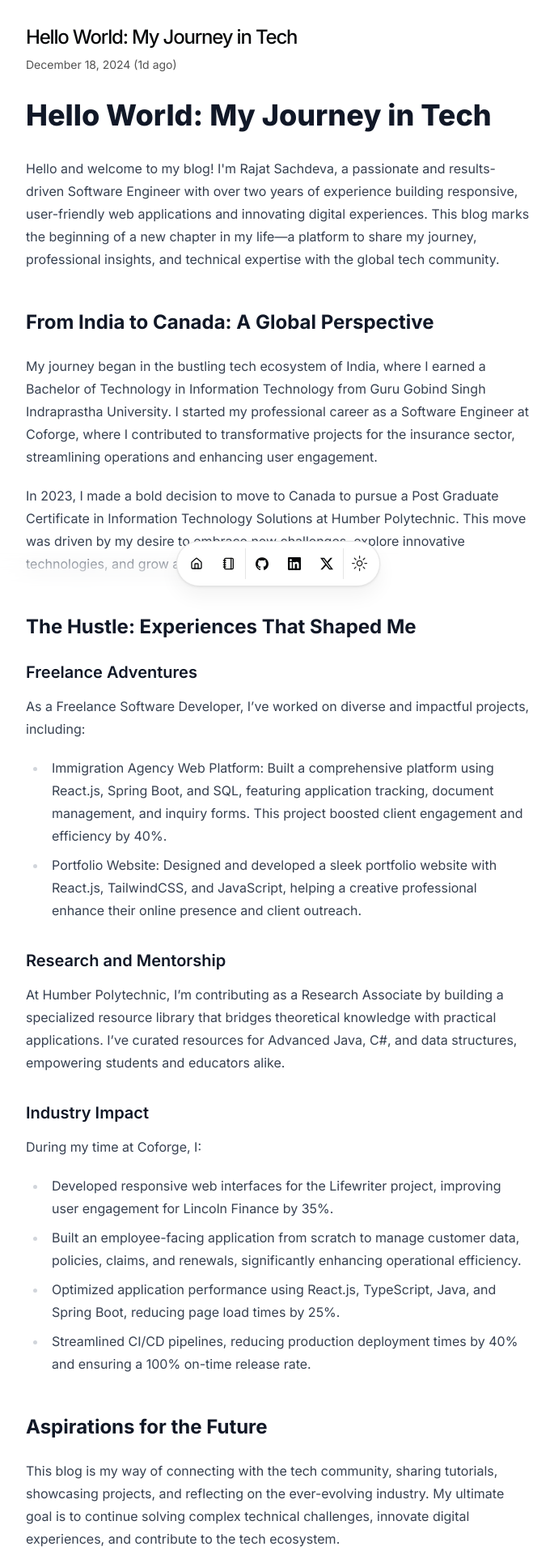
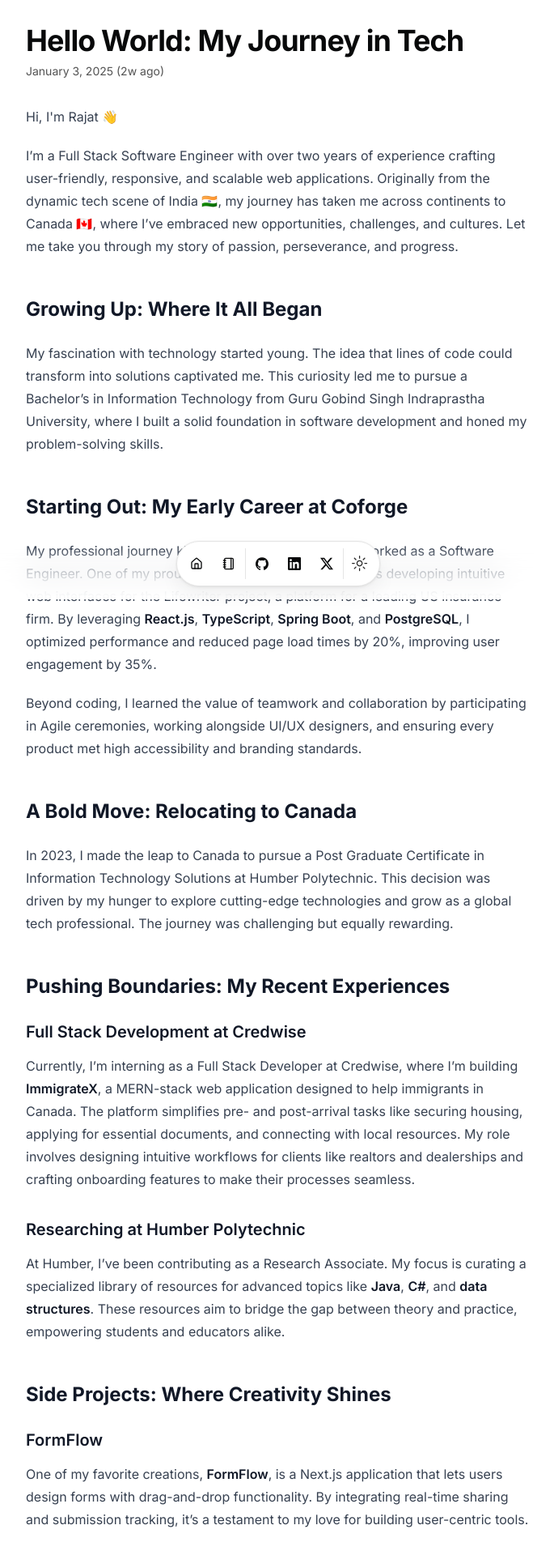
Before and after one commit to rajatsachdeva31/rajatsachdeva31.github.io, a Next.js app: page /blog/hello-world in a window 1280 px wide. Shown: the part 60-1980 px from the top of the page at 81% size, without its empty margins (296-981 px from the left). Built offline with nearby package versions, Linux system fonts and the light colour scheme.

Commit message:
profile update and ui changes

```diff
--- a/content/hello-world.mdx
+++ b/content/hello-world.mdx
@@ -1,45 +1,65 @@
 ---
 title: "Hello World: My Journey in Tech"
-publishedAt: "2024-12-18"
+publishedAt: "2025-01-03"
 summary: "A personal introduction to my journey from India to Canada, my professional experiences, and my aspirations for connecting with the tech community."
 ---
 
-# Hello World: My Journey in Tech
+Hi, I'm Rajat 👋
 
-Hello and welcome to my blog! I'm Rajat Sachdeva, a passionate and results-driven Software Engineer with over two years of experience building responsive, user-friendly web applications and innovating digital experiences. This blog marks the beginning of a new chapter in my life—a platform to share my journey, professional insights, and technical expertise with the global tech community.
+I’m a Full Stack Software Engineer with over two years of experience crafting user-friendly, responsive, and scalable web applications. Originally from the dynamic tech scene of India 🇮🇳, my journey has taken me across continents to Canada 🇨🇦, where I’ve embraced new opportunities, challenges, and cultures. Let me take you through my story of passion, perseverance, and progress.
 
-## From India to Canada: A Global Perspective
+## Growing Up: Where It All Began
 
-My journey began in the bustling tech ecosystem of India, where I earned a Bachelor of Technology in Information Technology from Guru Gobind Singh Indraprastha University. I started my professional career as a Software Engineer at Coforge, where I contributed to transformative projects for the insurance sector, streamlining operations and enhancing user engagement.
+My fascination with technology started young. The idea that lines of code could transform into solutions captivated me. This curiosity led me to pursue a Bachelor’s in Information Technology from Guru Gobind Singh Indraprastha University, where I built a solid foundation in software development and honed my problem-solving skills.
 
-In 2023, I made a bold decision to move to Canada to pursue a Post Graduate Certificate in Information Technology Solutions at Humber Polytechnic. This move was driven by my desire to embrace new challenges, explore innovative technologies, and grow as a global tech professional.
+## Starting Out: My Early Career at Coforge
 
-## The Hustle: Experiences That Shaped Me
+My professional journey kicked off at Coforge, where I worked as a Software Engineer. One of my proudest accomplishments there was developing intuitive web interfaces for the Lifewriter project, a platform for a leading US insurance firm. By leveraging **React.js**, **TypeScript**, **Spring Boot**, and **PostgreSQL**, I optimized performance and reduced page load times by 20%, improving user engagement by 35%.
 
-### Freelance Adventures
+Beyond coding, I learned the value of teamwork and collaboration by participating in Agile ceremonies, working alongside UI/UX designers, and ensuring every product met high accessibility and branding standards.
 
-As a Freelance Software Developer, I’ve worked on diverse and impactful projects, including:
+## A Bold Move: Relocating to Canada
 
-- Immigration Agency Web Platform: Built a comprehensive platform using React.js, Spring Boot, and SQL, featuring application tracking, document management, and inquiry forms. This project boosted client engagement and efficiency by 40%.
-- Portfolio Website: Designed and developed a sleek portfolio website with React.js, TailwindCSS, and JavaScript, helping a creative professional enhance their online presence and client outreach.
+In 2023, I made the leap to Canada to pursue a Post Graduate Certificate in Information Technology Solutions at Humber Polytechnic. This decision was driven by my hunger to explore cutting-edge technologies and grow as a global tech professional. The journey was challenging but equally rewarding.
 
-### Research and Mentorship
+## Pushing Boundaries: My Recent Experiences
 
-At Humber Polytechnic, I’m contributing as a Research Associate by building a specialized resource library that bridges theoretical knowledge with practical applications. I’ve curated resources for Advanced Java, C#, and data structures, empowering students and educators alike.
+### Full Stack Development at Credwise
 
-### Industry Impact
+Currently, I’m interning as a Full Stack Developer at Credwise, where I’m building **ImmigrateX**, a MERN-stack web application designed to help immigrants in Canada. The platform simplifies pre- and post-arrival tasks like securing housing, applying for essential documents, and connecting with local resources. My role involves designing intuitive workflows for clients like realtors and dealerships and crafting onboarding features to make their processes seamless.
 
-During my time at Coforge, I:
+### Researching at Humber Polytechnic
 
-- Developed responsive web interfaces for the Lifewriter project, improving user engagement for Lincoln Finance by 35%.
-- Built an employee-facing application from scratch to manage customer data, policies, claims, and renewals, significantly enhancing operational efficiency.
-- Optimized application performance using React.js, TypeScript, Java, and Spring Boot, reducing page load times by 25%.
-- Streamlined CI/CD pipelines, reducing production deployment times by 40% and ensuring a 100% on-time release rate.
+At Humber, I’ve been contributing as a Research Associate. My focus is curating a specialized library of resources for advanced topics like **Java**, **C#**, and **data structures**. These resources aim to bridge the gap between theory and practice, empowering students and educators alike.
 
-## Aspirations for the Future
+## Side Projects: Where Creativity Shines
 
-This blog is my way of connecting with the tech community, sharing tutorials, showcasing projects, and reflecting on the ever-evolving industry. My ultimate goal is to continue solving complex technical challenges, innovate digital experiences, and contribute to the tech ecosystem.
+### FormFlow
 
-Stay tuned for more stories, code snippets, and insights. Let’s grow and learn as a community!
+One of my favorite creations, **FormFlow**, is a Next.js application that lets users design forms with drag-and-drop functionality. By integrating real-time sharing and submission tracking, it’s a testament to my love for building user-centric tools.
 
-Feel free to connect with me on [linkedin](https://www.linkedin.com/in/r-sachdeva3105/) or [email](mailto:r.sachdeva3105@gmail.com). Let’s grow and learn as a community!
+### RetailEase
+
+Another highlight is **RetailEase**, a full-stack retail management system I built using **React.js** and **Spring Boot**. By automating inventory updates and streamlining checkout processes, this project reduced manual errors by 50% and boosted efficiency.
+
+## Hackathons: Where Innovation Meets Collaboration
+
+Hackathons have been some of the most exciting and transformative experiences in my journey. They’ve shown me how creativity, teamwork, and adrenaline can spark incredible innovation.
+
+### Matera Fintech Ideathon
+
+In November 2024, I participated in the **Matera Fintech Ideathon**, where my team developed an AI-powered fraud detection solution. The project focused on detecting fake QR codes, assessing risk scores, and notifying merchants of potential threats. After two days of intense brainstorming and coding, we secured a spot among the top 6 finalists. It was a proud moment and a testament to the power of collaboration.
+
+### AWS DeepRacer 2024 Competition
+
+The **AWS DeepRacer Competition** at Humber College was another unforgettable event. Leading a team of four, I designed and implemented a deep learning model for autonomous racing. Optimizing reinforcement learning algorithms to navigate the track effectively, we clinched 3rd place. The thrill of seeing our car race successfully was unmatched.
+
+### Bell Geekfest Hackathon
+
+In September 2023, I joined the **Bell Geekfest Hackathon**, where our team tackled online privacy and security by creating an application to detect malicious URLs. The experience pushed me to think critically about cybersecurity challenges and innovate practical solutions. Presenting our work to industry leaders and receiving valuable mentorship was incredibly rewarding.
+
+## Looking Ahead: A Vision for Innovation
+
+This blog is more than a platform to share my journey; it’s a way to connect, learn, and collaborate with the global tech community. I’m passionate about solving complex challenges, driving innovation, and contributing to meaningful projects.
+
+Let’s grow together! Feel free to connect with me on [LinkedIn](https://www.linkedin.com/in/rajatsachdeva31/) or reach out via [email](mailto:r.sachdeva3105@gmail.com).
--- a/src/app/blog/[slug]/page.tsx
+++ b/src/app/blog/[slug]/page.tsx
@@ -85,7 +85,7 @@
         }}
       />
       <BlurFade delay={BLUR_FADE_DELAY}>
-        <h1 className="title font-medium text-2xl tracking-tighter max-w-[650px]">
+        <h1 className="title font-bold text-4xl tracking-tight max-w-[650px]">
           {post.metadata.title}
         </h1>
       </BlurFade>
--- a/src/app/page.tsx
+++ b/src/app/page.tsx
@@ -44,7 +44,7 @@
           <h2 className="text-xl font-bold">About</h2>
         </BlurFade>
         <BlurFade delay={BLUR_FADE_DELAY * 4}>
-          <Markdown className="prose max-w-full text-pretty font-sans text-sm text-muted-foreground dark:prose-invert">
+          <Markdown className="prose max-w-full text-pretty font-sans text-md text-muted-foreground dark:prose-invert">
             {DATA.summary}
           </Markdown>
         </BlurFade>
@@ -144,7 +144,7 @@
                   dates={project.dates}
                   tags={project.technologies}
                   image={project.image}
-                  video={project.video}
+                  // video={project.video}
                   links={project.links}
                 />
               </BlurFade>
--- a/src/components/project-card.tsx
+++ b/src/components/project-card.tsx
@@ -102,7 +102,10 @@
           <div className="flex flex-row flex-wrap items-start gap-1">
             {links?.map((link, idx) => (
               <Link href={link?.href} key={idx} target="_blank">
-                <Badge key={idx} className="flex gap-2 px-2 py-1 text-[10px]">
+                <Badge
+                  key={idx}
+                  className="flex gap-2 px-2 py-1 text-[10px] cursor-pointer"
+                >
                   {link.icon}
                   {link.type}
                 </Badge>
--- a/src/components/resume-card.tsx
+++ b/src/components/resume-card.tsx
@@ -39,13 +39,13 @@
   };
 
   return (
-    <Link
-      href={href || "#"}
-      className="block cursor-pointer"
-      onClick={handleClick}
-    >
     <Card className="flex">
       <div className="flex-none">
+        <Link
+          className="block cursor-pointer"
+          target="_blank"
+          href={href || "#"}
+        >
           <Avatar className="border size-12 m-auto bg-muted-background dark:bg-foreground">
             <AvatarImage
               src={logoUrl}
@@ -54,8 +54,15 @@
             />
             <AvatarFallback>{altText[0]}</AvatarFallback>
           </Avatar>
+        </Link>
       </div>
+
       <div className="flex-grow ml-4 items-center flex-col group">
+        <Link
+          href={"/"}
+          className="cursor-pointer"
+          onClick={handleClick}
+        >
           <CardHeader>
             <div className="flex items-center justify-between gap-x-2 text-base">
               <h3 className="inline-flex items-center justify-center font-semibold leading-none text-xs sm:text-sm">
@@ -103,8 +110,8 @@
               {description}
             </motion.div>
           )}
+        </Link>
       </div>
     </Card>
-    </Link>
   );
 };
--- a/src/data/resume.tsx
+++ b/src/data/resume.tsx
@@ -43,7 +43,7 @@
   description:
     "Full Stack Software Engineer | AWS & Azure Certified | React.js | Next.js | Node.js | Python | Frontend Specialist",
   summary:
-    "As a detail-oriented and passionate Full Stack Software Engineer with over 2 years of hands-on experience in the IT industry, I specialize in frontend development and creating user-centric, responsive web applications. My experience spans across multiple frameworks and languages, including JavaScript, React.js, Angular, Node.js, Python, AWS, and SQL, enabling me to deliver scalable solutions for business needs. I aspire to build a career in IT, and eventually create innovative SaaS businesses.",
+    "Hey there! I'm Rajat, a Full Stack Software Engineer based in Canada with 2+ years of experience crafting clean, responsive, and user-friendly web applications. 🚀 I specialize in frontend magic with frameworks like React, Next, Angular and love building seamless, scalable solutions using JavaScript, Typescript, Node, AWS, and SQL. 💻 Let's connect and create something awesome! ✨",
   avatarUrl: "/me.png",
   skills: [
     "React.js",
@@ -104,6 +104,18 @@
 
   work: [
     {
+      company: "Credwise",
+      href: "https://credwise.ca/",
+      badges: [],
+      location: "Remote",
+      title: "Full Stack Developer",
+      logoUrl: "/credwise.png",
+      start: "Jan 2025",
+      end: "Present",
+      description:
+        "Built a web app, ImmigrateX, using the MERN stack to help immigrants access housing, car rentals, and essential resources for transitioning to Canada. Designed and developed client onboarding features for realtors and car dealerships, including document uploads, soft credit checks, and service listings.",
+    },
+    {
       company: "Humber Polytechnic",
       href: "https://humber.ca/",
       badges: [],
@@ -111,7 +123,7 @@
       title: "Research Associate",
       logoUrl: "/humber.png",
       start: "Nov 2024",
-      end: "Present",
+      end: "Dec 2024",
       description:
         "Built a comprehensive resource library by collecting and verifying video resources, literature, and website articles to bridge theoretical knowledge with practical applications. Developed a specialized library of resources focused on Advanced Java, C#, data structures, and design patterns, supporting students and educators in mastering these critical technical topics.",
     },
@@ -125,7 +137,7 @@
       start: "May 2021",
       end: "Aug 2023",
       description:
-        "Built and optimized dynamic email templates for marketing campaigns using HTML, CSS, and JavaScript. Collaborated with UI/UX designers to ensure email templates aligned with brand guidelines and accessibility standards. Built an application for employees from scratch to manage customer data, policies, claims, and renewals, streamlining insurance operations and improving data accuracy. Optimized application performance using MaterialUI, Angular, Typescript, reducing page load times by 25%. Streamlined deployment through CI/CD pipelines in GitLab, reducing production deployment times by 40% and ensuring a 100% on-time release rate.",
+        "Developed responsive web interfaces for the Lifewriter project, enhancing UI/UX for a leading US insurance company. Optimized application functionality by implementing React, Typescript, Spring Boot and SQL technologies, which decreased page load times by 20%. Enhanced team efficiency by actively participating in Agile ceremonies, collaborating with cross-functional teams and UI/UX designers to ensure brand consistency and accessibility.",
     },
   ],
   education: [
@@ -146,7 +158,39 @@
       end: "2021",
     },
   ],
-  projects: [] as Project[],
+  projects: [
+    {
+      title: "FormFlow",
+      description:
+        "A Next.js application that allows users to create and customize beautiful forms with a drag-and-drop interface. Powered by cutting-edge technologies, this project offers seamless form creation, sharing, and submission tracking.",
+      href: "https://tryformflow.vercel.app",
+      dates: "Nov 2024 - Dec 2024",
+      technologies: [
+        "Next.js",
+        "TypeScript",
+        "Prisma",
+        "PostgreSQL",
+        "Clerk",
+        "Vercel",
+        "Dnd-kit",
+        "Shadcn",
+        "TailwindCSS",
+      ],
+      image: "/formflow.png",
+      links: [
+        {
+          type: "Website",
+          href: "https://tryformflow.vercel.app",
+          icon: <Icons.globe className="size-3" />,
+        },
+        {
+          type: "Source",
+          href: "https://github.com/rajatsachdeva31/FormFlow",
+          icon: <Icons.github className="size-3" />,
+        },
+      ],
+    },
+  ],
   hackathons: [
     {
       title: "TBC & Matera Fintech Weekend",
```
Also changed, not shown: public/credwise.png (added), public/formflow.png (added). Lines whose indentation alone changed are shown as unchanged.
